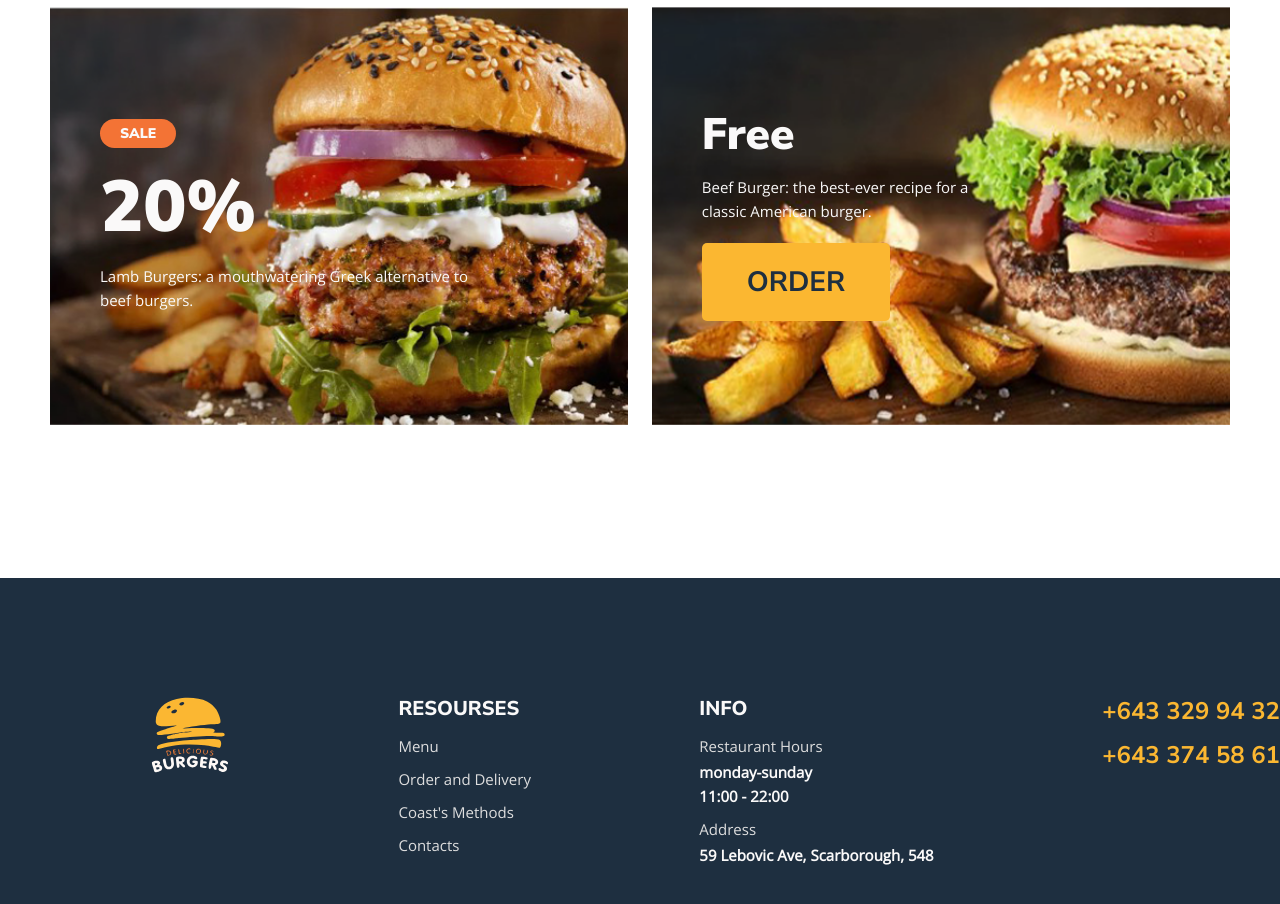
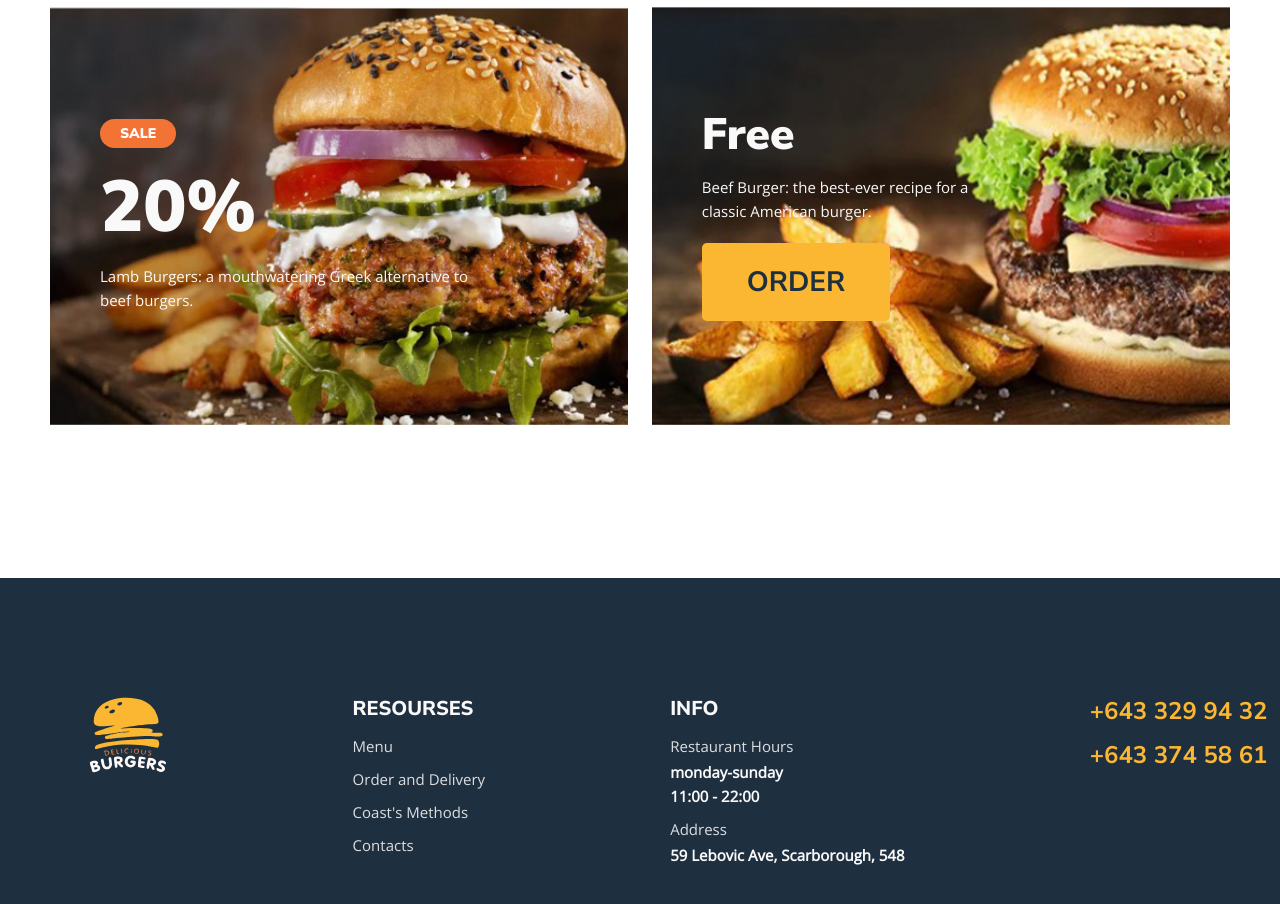
Before and after one commit to Spargova/First, a plain HTML site: page index.html in a window 1280 px wide. Shown: the part 980-1884 px from the top of the page. Drawn offline with nearby package versions, Linux system fonts and the light colour scheme.

Commit message:
Update main.css

```diff
--- a/style/main.css
+++ b/style/main.css
@@ -147,7 +147,7 @@ h1 span{
     color:#faf9f9;
     padding-top: 117px;
     padding-bottom: 106px;
-    padding-left: 150px;
+    padding-left: 75px;
 }
 
 .logo{
```
